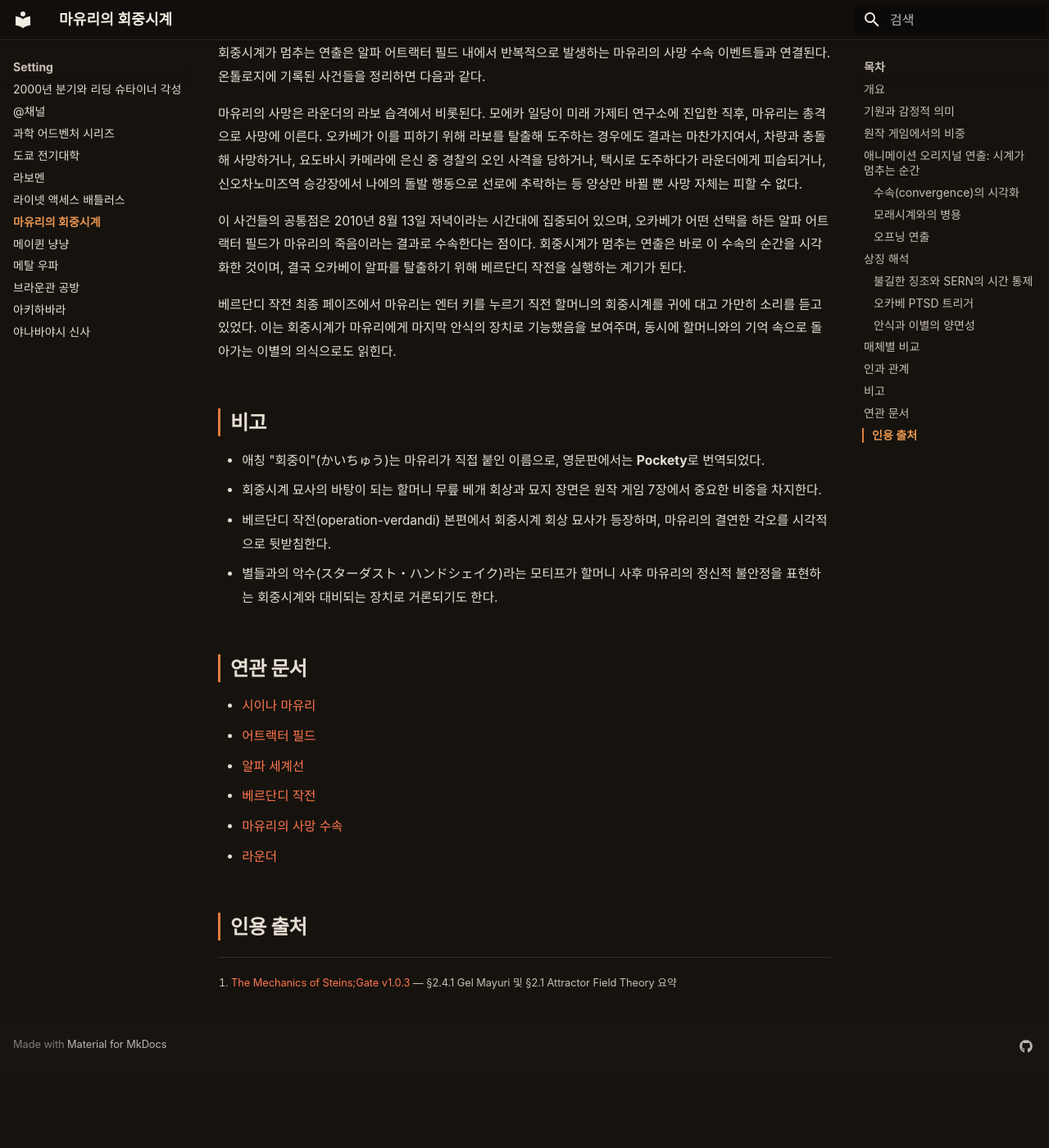
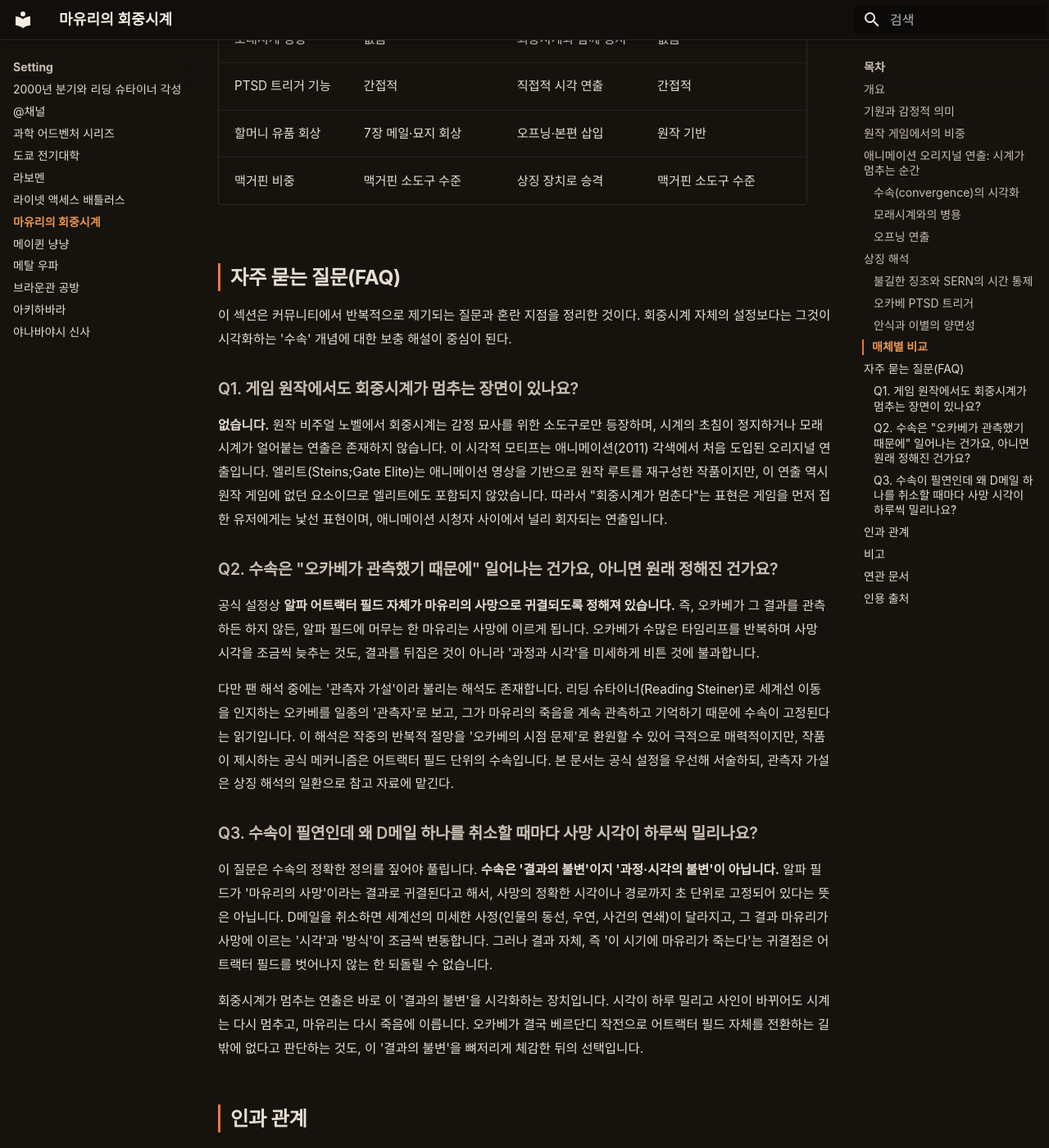
Before and after one commit to sgwiki/sgwiki.github.io, an MkDocs documentation site: the page built from wiki/setting/마유리의-회중시계.md, in a window 1280 px wide and 1400 px high, scrolled down 3532 px. Shown: the whole window at 82% size. Built offline with MkDocs 1.6.1 and Material for MkDocs 9.7.7, drawn with Linux system fonts in a browser that asks for light colours; some web fonts are replaced; before the commit the page ends 4838 px from its top, so only the background shows below that; some of the changed text lies outside the part shown.

Commit message:
wiki(p6): 마유리의 회중시계 FAQ·수속 메커니즘 보강 (cand-9f3eddc323)
DCinside 갤러리 유저 반복 질문(게임에도 회중시계 정지 연출이 있는지,
관측자 가설 vs 원래 수속, D메일 취소 시 사망 시각 지연 이유)을 반영해
FAQ 섹션과 수속 시각화·모래시계 병용 섹션을 보강.

Co-Authored-By: Claude Opus 4.6 <noreply@anthropic.com>

```diff
--- a/wiki/setting/마유리의-회중시계.md
+++ b/wiki/setting/마유리의-회중시계.md
@@ -1,6 +1,6 @@
 ---
 spoiler: endgame
-description: "마유리의 회중시계(Mayuri's Pocket Watch)는 시이나 마유리가 소지하는 낡은 회중시계로, 작중에서 마유리가 직접 붙인 애칭 \"회중이\"(かいちゅう / Pockety)로 불린다."
+description: "마유리의 회중시계(Mayuri's Pocket Watch)는 시이나 마유리가 소지하는 낡은 회중시계로, 작중에서 마유리가 직접 붙인 애칭 \"회중이\"(かいちゅう / Pockety)로 불린다. 애니메이션에서는 알파 어트랙터 필드의 사망 수속(convergence)을 시각화하는 상징 장치로 각색되었으며, 모래시계와 함께 '얼어붙은 인과'를 표현하는 비주얼 모티프로 회자된다."
 ---
 
 !!! warning "스포일러"
@@ -36,11 +36,15 @@ description: "마유리의 회중시계(Mayuri's Pocket Watch)는 시이나 마
 
 애니메이션에서는 마유리가 죽음을 맞이하기 직전, 회중시계의 초침이 멈추고 화면이 정지하는 연출이 반복적으로 등장한다. 이는 세계선의 **수속(收敛, convergence)**, 즉 알파 어트랙터 필드가 마유리의 사망이라는 결과로 필연적으로 수속한다는 설정을 시청자에게 시각적으로 전달하기 위한 장치다.
 
-실제로 시계가 물리적으로 멈추는 현상이 일어나는 것이 아니라, 시청자가 시간이 얼어붙는 듯한 정지감을 통해 "이 순간은 바꿀 수 없다"는 인식을 갖도록 유도하는 연출적 은유다. 회중시계가 멈추는 순간 직후 마유리는 총격, 차량 사고, 선로 추락 등 다양한 방식으로 사망에 이른다. 사망의 양상은 매 세계선마다 달라지지만 결과는 항상 같다는 점을 시계의 정지가 암시한다.
+여기서 말하는 '수속'이란 **어트랙터 필드라는 거시적 단위**에서 귀결되는 결과의 불변성을 가리킨다. 즉, 알파 필드라는 큰 틀 안에서는 마유리의 사망이라는 결과 자체가 고정되어 있다는 뜻이지, 같은 세계선 안의 개별 사건 하나하나까지 모두 정해져 있다는 의미는 아니다. 그래서 오카베가 회중시계가 멈추는 순간을 목격하고도 사망 시각을 조금씩 늦추거나 사인(死因)을 바꾸는 데는 어느 정도 성공한다. 그러나 '결과' 자체를 뒤집는 것은 어트랙터 필드를 벗어나지 않는 한 불가능하며, 회중시계가 다시 멈추는 장면은 그 한계를 반복적으로 환기시킨다.
+
+실제로 시계가 물리적으로 멈추는 현상이 일어나는 것이 아니라, 시청자가 시간이 얼어붙는 듯한 정지감을 통해 "이 결과는 바꿀 수 없다"는 인식을 갖도록 유도하는 연출적 은유다. 회중시계가 멈추는 순간 직후 마유리는 총격, 차량 사고, 선로 추락 등 다양한 방식으로 사망에 이른다. 사망의 양상은 매 세계선마다 달라지지만 결과는 항상 같다는 점을 시계의 정지가 암시한다.
 
 ### 모래시계와의 병용
 
 회중시계 외에도 **파란색 모래시계**가 함께 등장하며, 마유리가 죽을 때는 이 모래시계의 모래마저 공중에 멈춘 채 떨어지지 않는다. 두 시간 측정 도구가 동시에 정지하는 연출은 "시간이 멈추었다"는 감각을 더욱 강렬하게 전달한다. 오카베가 반복적으로 이 모래시계를 응시하는 장면도 삽입되어, 그가 수속의 사슬에 갇혀 있음을 상징한다.
+
+모래시계가 굳이 '파란색'이며, 모래가 위에서 아래로 떨어지지 않고 공중에 부유하는 연출은 팬 해석에서 자주 거론되는 장치다. 보통 모래시계는 시간의 유한함과 흐름을 시각화하지만, 여기서는 흐름 자체가 얼어붙었다는 점에서 **인과(因果)의 정지**를 상징하는 것으로 읽힌다. 회중시계가 '소리와 평온'이라는 감정선을 담당한다면, 모래시계는 '거꾸로 되돌릴 수 없는 시간의 무게'를 시각적으로 부담하는 역할을 맡는다. 오카베가 이 모래시계를 응시하는 반복 컷은 그가 수속을 '체감'하고 있음을 시청자에게 전달하는 핵심 시각화 장치로 기능한다.
 
 ### 오프닝 연출
 
@@ -56,7 +60,7 @@ description: "마유리의 회중시계(Mayuri's Pocket Watch)는 시이나 마
 
 ### 오카베 PTSD 트리거
 
-회중시계가 멈추는 연출은 시청자만을 위한 것이 아니라, 오카베 자신의 **PTSD(외상후 스트레스 장애) 트리거**로도 작동한다. 수많은 타임 리프를 반복하며 마유리의 죽음을 목격해 온 오카베에게, 시계가 멈추는 순간은 "또 실패했다", "또 마유리가 죽는다"는 공포를 되살리는 스위치가 된다. 애니메이션에서 이 연출이 극찬을 받는 이유는 단순한 시각 효과를 넘어 오카베의 심리 상태를 시청자와 동기화시키는 효과적인 장치이기 때문이다.
+회중시계가 멈추는 연출은 시청자만을 위한 것이 아니라, 오카베 자신의 **PTSD(외상후 스트레스 장애) 트리거**로도 작동한다. 수많은 타임리프를 반복하며 마유리의 죽음을 목격해 온 오카베에게, 시계가 멈추는 순간은 "또 실패했다", "또 마유리가 죽는다"는 공포를 되살리는 스위치가 된다. 애니메이션에서 이 연출이 극찬을 받는 이유는 단순한 시각 효과를 넘어 오카베의 심리 상태를 시청자와 동기화시키는 효과적인 장치이기 때문이다.
 
 ### 안식과 이별의 양면성
 
@@ -73,13 +77,33 @@ description: "마유리의 회중시계(Mayuri's Pocket Watch)는 시이나 마
 | 할머니 유품 회상 | 7장 메일·묘지 회상 | 오프닝·본편 삽입 | 원작 기반 |
 | 맥거핀 비중 | 맥거핀 소도구 수준 | 상징 장치로 승격 | 맥거핀 소도구 수준 |
 
+## 자주 묻는 질문(FAQ)
+
+이 섹션은 커뮤니티에서 반복적으로 제기되는 질문과 혼란 지점을 정리한 것이다. 회중시계 자체의 설정보다는 그것이 시각화하는 '수속' 개념에 대한 보충 해설이 중심이 된다.
+
+### Q1. 게임 원작에서도 회중시계가 멈추는 장면이 있나요?
+
+**없습니다.** 원작 비주얼 노벨에서 회중시계는 감정 묘사를 위한 소도구로만 등장하며, 시계의 초침이 정지하거나 모래시계가 얼어붙는 연출은 존재하지 않습니다. 이 시각적 모티프는 애니메이션(2011) 각색에서 처음 도입된 오리지널 연출입니다. 엘리트(Steins;Gate Elite)는 애니메이션 영상을 기반으로 원작 루트를 재구성한 작품이지만, 이 연출 역시 원작 게임에 없던 요소이므로 엘리트에도 포함되지 않았습니다. 따라서 "회중시계가 멈춘다"는 표현은 게임을 먼저 접한 유저에게는 낯선 표현이며, 애니메이션 시청자 사이에서 널리 회자되는 연출입니다.
+
+### Q2. 수속은 "오카베가 관측했기 때문에" 일어나는 건가요, 아니면 원래 정해진 건가요?
+
+공식 설정상 **알파 어트랙터 필드 자체가 마유리의 사망으로 귀결되도록 정해져 있습니다.** 즉, 오카베가 그 결과를 관측하든 하지 않든, 알파 필드에 머무는 한 마유리는 사망에 이르게 됩니다. 오카베가 수많은 타임리프를 반복하며 사망 시각을 조금씩 늦추는 것도, 결과를 뒤집은 것이 아니라 '과정과 시각'을 미세하게 비튼 것에 불과합니다.
+
+다만 팬 해석 중에는 '관측자 가설'이라 불리는 해석도 존재합니다. 리딩 슈타이너(Reading Steiner)로 세계선 이동을 인지하는 오카베를 일종의 '관측자'로 보고, 그가 마유리의 죽음을 계속 관측하고 기억하기 때문에 수속이 고정된다는 읽기입니다. 이 해석은 작중의 반복적 절망을 '오카베의 시점 문제'로 환원할 수 있어 극적으로 매력적이지만, 작품이 제시하는 공식 메커니즘은 어트랙터 필드 단위의 수속입니다. 본 문서는 공식 설정을 우선해 서술하되, 관측자 가설은 상징 해석의 일환으로 참고 자료에 맡긴다.
+
+### Q3. 수속이 필연인데 왜 D메일 하나를 취소할 때마다 사망 시각이 하루씩 밀리나요?
+
+이 질문은 수속의 정확한 정의를 짚어야 풀립니다. **수속은 '결과의 불변'이지 '과정·시각의 불변'이 아닙니다.** 알파 필드가 '마유리의 사망'이라는 결과로 귀결된다고 해서, 사망의 정확한 시각이나 경로까지 초 단위로 고정되어 있다는 뜻은 아닙니다. D메일을 취소하면 세계선의 미세한 사정(인물의 동선, 우연, 사건의 연쇄)이 달라지고, 그 결과 마유리가 사망에 이르는 '시각'과 '방식'이 조금씩 변동합니다. 그러나 결과 자체, 즉 '이 시기에 마유리가 죽는다'는 귀결점은 어트랙터 필드를 벗어나지 않는 한 되돌릴 수 없습니다.
+
+회중시계가 멈추는 연출은 바로 이 '결과의 불변'을 시각화하는 장치입니다. 시각이 하루 밀리고 사인이 바뀌어도 시계는 다시 멈추고, 마유리는 다시 죽음에 이릅니다. 오카베가 결국 베르단디 작전으로 어트랙터 필드 자체를 전환하는 길밖에 없다고 판단하는 것도, 이 '결과의 불변'을 뼈저리게 체감한 뒤의 선택입니다.
+
 ## 인과 관계
 
 회중시계가 멈추는 연출은 알파 어트랙터 필드 내에서 반복적으로 발생하는 마유리의 사망 수속 이벤트들과 연결된다. 온톨로지에 기록된 사건들을 정리하면 다음과 같다.
 
 마유리의 사망은 라운더의 라보 습격에서 비롯된다. 모에카 일당이 미래 가제티 연구소에 진입한 직후, 마유리는 총격으로 사망에 이른다. 오카베가 이를 피하기 위해 라보를 탈출해 도주하는 경우에도 결과는 마찬가지여서, 차량과 충돌해 사망하거나, 요도바시 카메라에 은신 중 경찰의 오인 사격을 당하거나, 택시로 도주하다가 라운더에게 피습되거나, 신오차노미즈역 승강장에서 나에의 돌발 행동으로 선로에 추락하는 등 양상만 바뀔 뿐 사망 자체는 피할 수 없다.
 
-이 사건들의 공통점은 2010년 8월 13일 저녁이라는 시간대에 집중되어 있으며, 오카베가 어떤 선택을 하든 알파 어트랙터 필드가 마유리의 죽음이라는 결과로 수속한다는 점이다. 회중시계가 멈추는 연출은 바로 이 수속의 순간을 시각화한 것이며, 결국 오카베이 알파를 탈출하기 위해 베르단디 작전을 실행하는 계기가 된다.
+이 사건들의 공통점은 2010년 8월 13일 저녁이라는 시간대에 집중되어 있으며, 오카베가 어떤 선택을 하든 알파 어트랙터 필드가 마유리의 죽음이라는 결과로 수속한다는 점이다. 회중시계가 멈추는 연출은 바로 이 수속의 순간을 시각화한 것이며, 결국 오카베가 알파를 탈출하기 위해 베르단디 작전을 실행하는 계기가 된다.
 
 베르단디 작전 최종 페이즈에서 마유리는 엔터 키를 누르기 직전 할머니의 회중시계를 귀에 대고 가만히 소리를 듣고 있었다. 이는 회중시계가 마유리에게 마지막 안식의 장치로 기능했음을 보여주며, 동시에 할머니와의 기억 속으로 돌아가는 이별의 의식으로도 읽힌다.
 
@@ -89,6 +113,7 @@ description: "마유리의 회중시계(Mayuri's Pocket Watch)는 시이나 마
 - 회중시계 묘사의 바탕이 되는 할머니 무릎 베개 회상과 묘지 장면은 원작 게임 7장에서 중요한 비중을 차지한다.
 - 베르단디 작전(operation-verdandi) 본편에서 회중시계 회상 묘사가 등장하며, 마유리의 결연한 각오를 시각적으로 뒷받침한다.
 - 별들과의 악수(スターダスト・ハンドシェイク)라는 모티프가 할머니 사후 마유리의 정신적 불안정을 표현하는 회중시계와 대비되는 장치로 거론되기도 한다.
+- 회중시계가 멈추는 연출 자체는 애니메이션 오리지널이지만, 그것이 시각화하는 '수속(결과의 불변)' 개념은 게임 원문에서도 동일하게 전제된다. 매체 간 차이는 '연출의 유무'일 뿐 설정 자체의 차이는 아니다.
 
 ## 연관 문서
 
```
